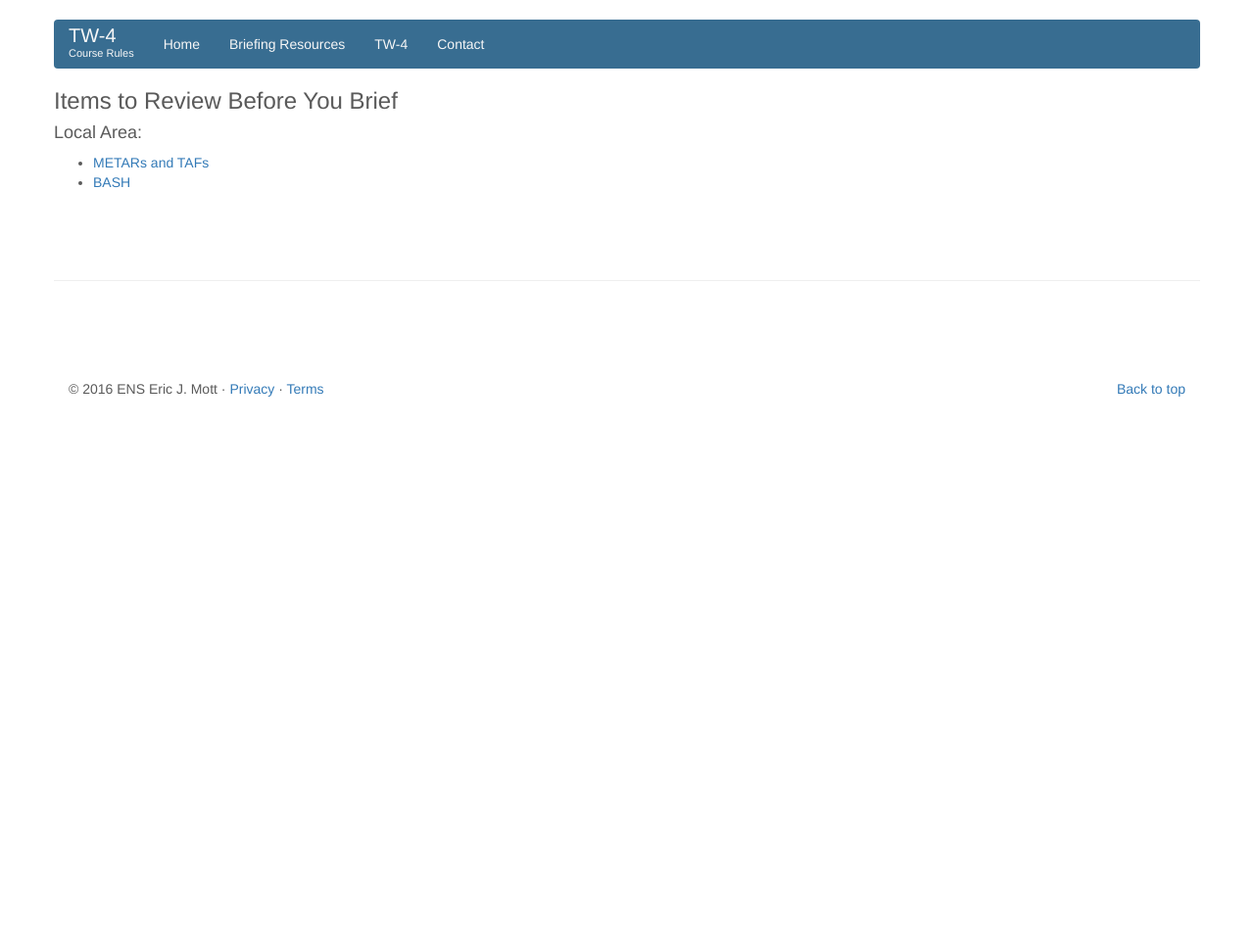
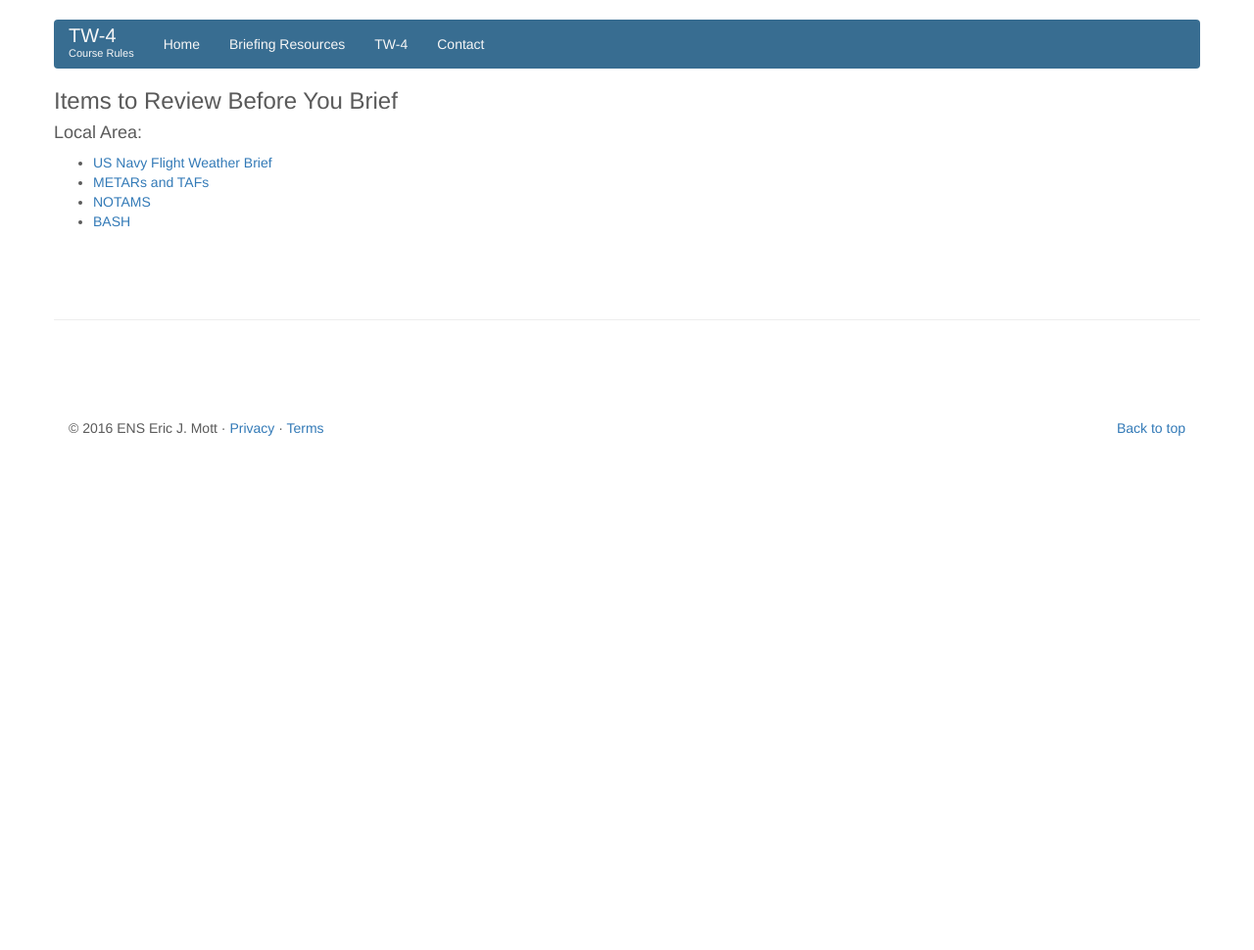
Before and after one commit to courserules/courserules.github.io, a Jekyll site: the page built from brief.html, in a window 1280 px wide. Shown: the whole page at 98% size. Built offline with Jekyll 4.4.1, drawn with Linux system fonts in a browser that asks for light colours.

Commit message:
Added more briefing resources

```diff
--- a/brief.html
+++ b/brief.html
@@ -10,7 +10,9 @@ permalink: /brief/
 		<h3>Items to Review Before You Brief</h3>
 		<h4>Local Area:</h4>
 		<ul>
+		<li><a href="http://bit.ly/292smDH">US Navy Flight Weather Brief</a></li>
 		<li><a href="http://1.usa.gov/29iKc5X">METARs and TAFs</a></li>
+		<li><a href="https://www.notams.faa.gov">NOTAMS</a></li>
 		<li><a href="http://bit.ly/28Zx4kL">BASH</a></li>
 		</ul>
 
```
